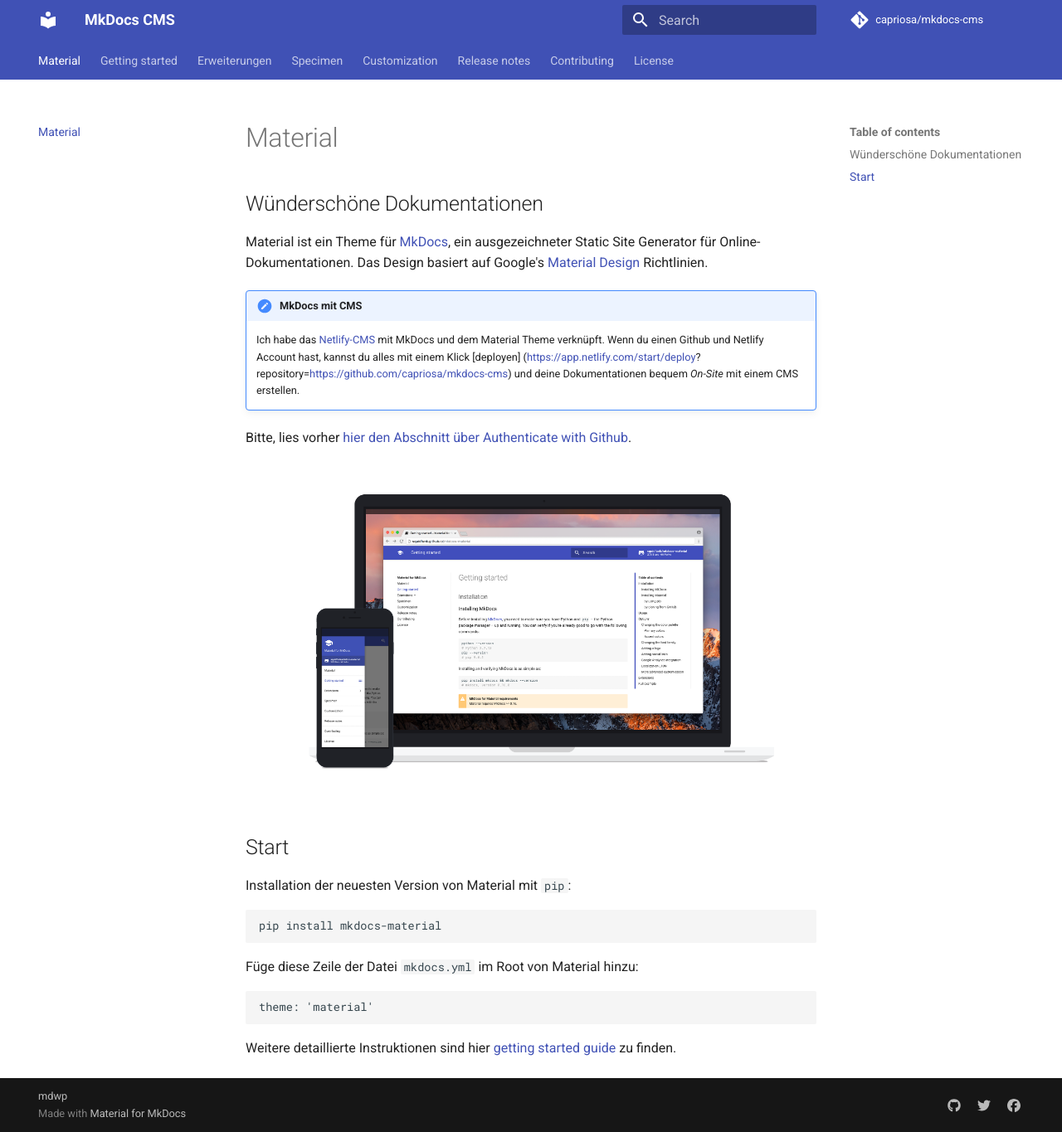
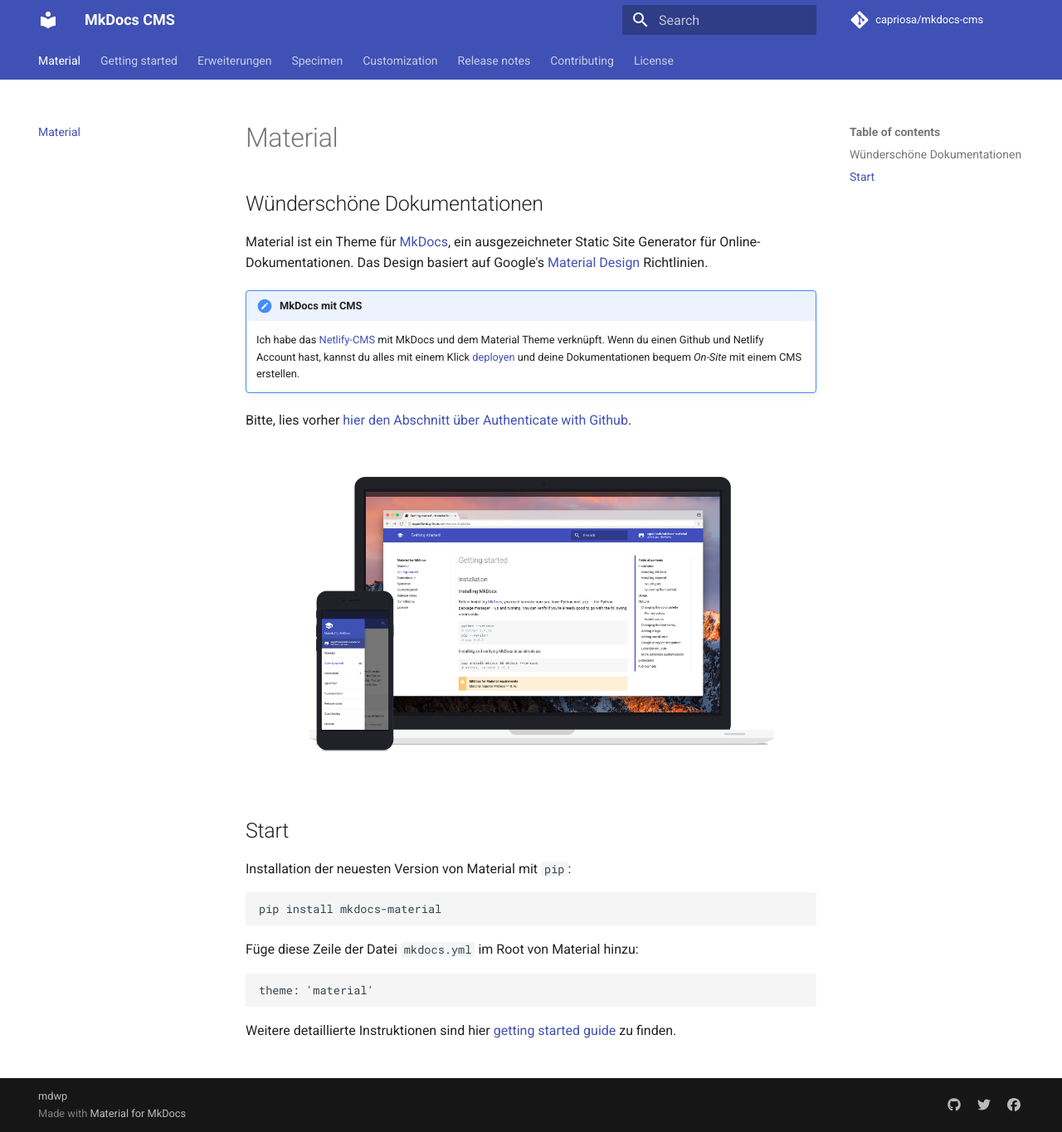
Before and after one commit to capriosa/mkdocs-cms, an MkDocs documentation site: the page built from docs/index.md, in a window 1280 px wide and 1365 px high. Shown: the whole window at 83% size. Built offline with MkDocs 1.6.1 and Material for MkDocs 9.7.7, drawn with Linux system fonts in a browser that asks for light colours; comment, search, counter and statistics services are not loaded; old or Windows-style settings are respelled for this version of MkDocs.

Commit message:
Update Doc “index”

```diff
--- a/docs/index.md
+++ b/docs/index.md
@@ -12,11 +12,8 @@
     Ich habe das [Netlify-CMS](https://netlifycms.org)
     mit MkDocs und dem Material Theme verknüpft. Wenn
     du einen Github und Netlify Account hast, kannst du
-    alles mit einem Klick [deployen]
-    (https://app.netlify.com/start/deploy?
-    repository=https://github.com/capriosa/mkdocs-cms)
-    und deine Dokumentationen bequem *On-Site* mit einem CMS
-    erstellen.
+    alles mit einem Klick [deployen](https://app.netlify.com/start/deployrepository=https://github.com/capriosa/mkdocs-cms)
+    und deine Dokumentationen bequem *On-Site* mit einem CMS erstellen.
 
 Bitte, lies vorher [hier den Abschnitt über Authenticate with Github](https://www.netlifycms.org/docs/test-drive/).
 
```
